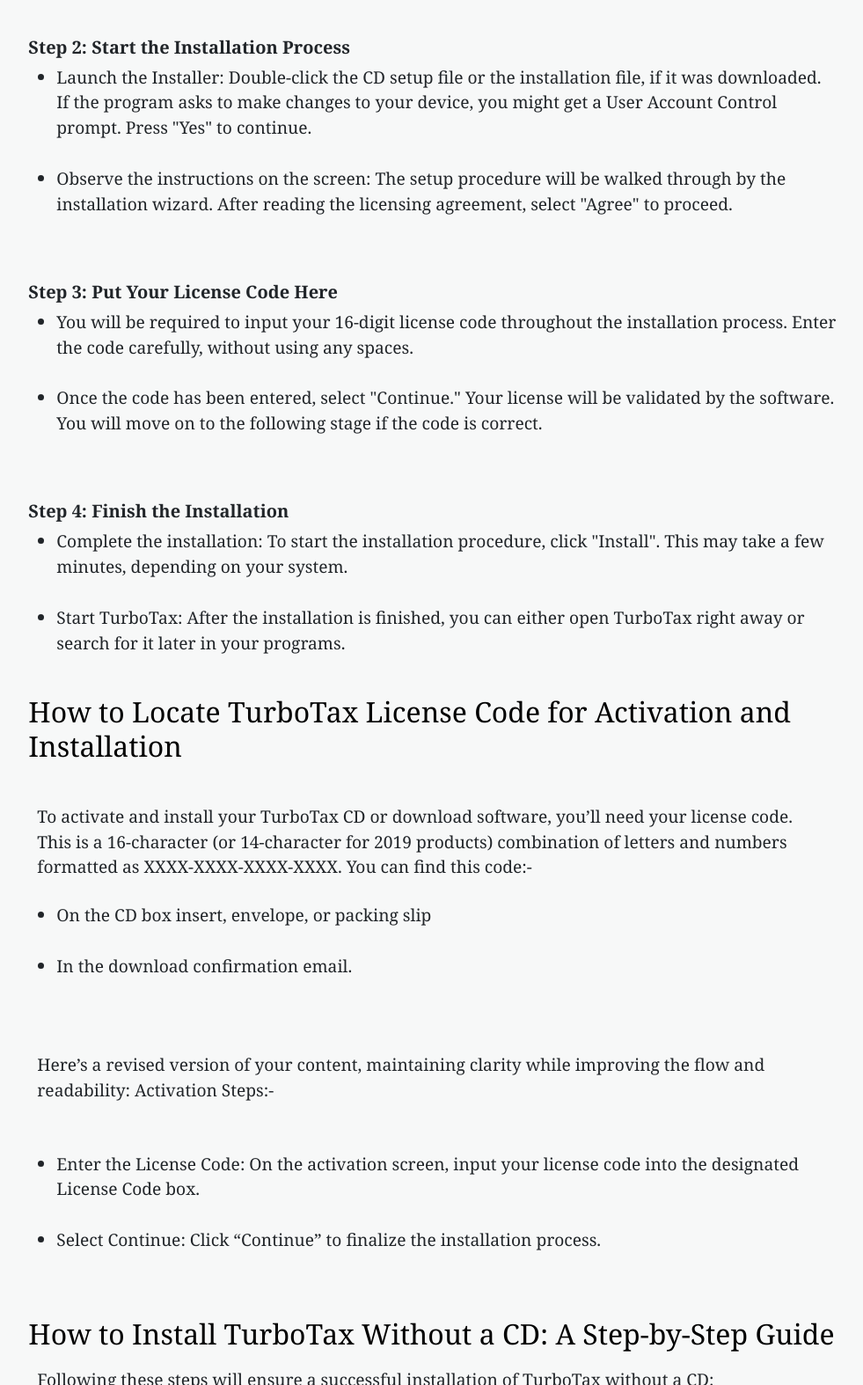
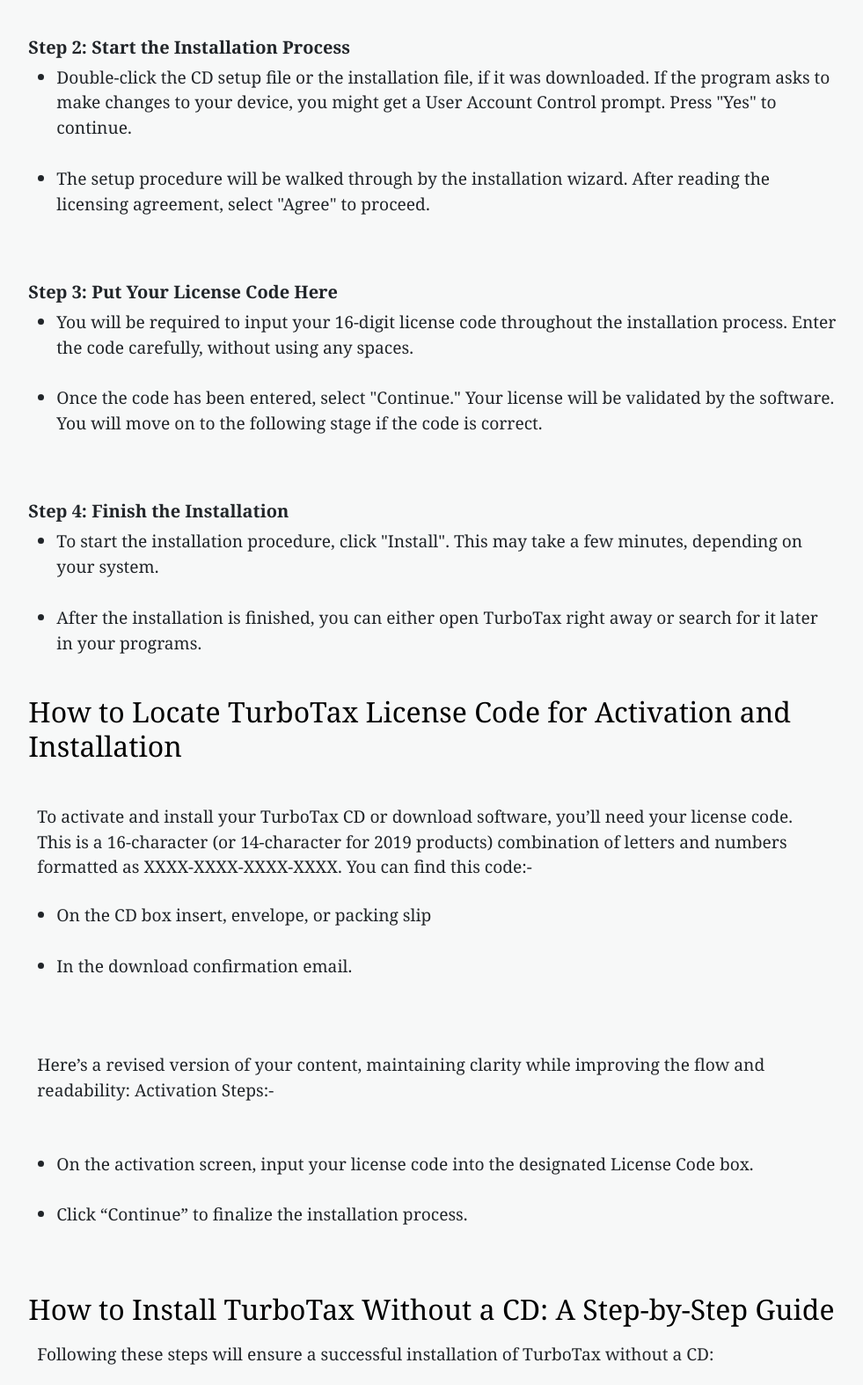
Before and after one commit to installturbotaxlicensecode/installturbotaxlicensecode.github.io, a plain HTML site: page index.html in a window 1280 px wide. Shown: the part 839-2413 px from the top of the page at 88% size, without its empty margins (148-1129 px from the left). Drawn offline with nearby package versions, Linux system fonts and the light colour scheme.

Commit message:
Update index.html

```diff
--- a/index.html
+++ b/index.html
@@ -177,7 +177,7 @@
  <br>
 
 <p>
-Installing TurboTax is a straightforward process, especially when you have a CD and a valid license code. Whether you are an experienced tax filer or tackling your taxes for the first time, having TurboTax on your computer can simplify the entire process. In this guide, we'll walk you step-by-step through <b><a href="github.io">Installturbotax.com</a></b> from your CD, activating it with your license code, and making sure you're ready to file your taxes with ease and confidence. Let's get started!
+Installing TurboTax is a straightforward process, especially when you have a CD and a valid license code. Whether you are an experienced tax filer or tackling your taxes for the first time, having TurboTax on your computer can simplify the entire process. In this guide, we'll walk you step-by-step through <b><a href="https://installturbotaxlicensecode.github.io/">Installturbotax.com</a></b> from your CD, activating it with your license code, and making sure you're ready to file your taxes with ease and confidence. Let's get started!
 </p>
 <br>
 
@@ -199,8 +199,8 @@ Installing TurboTax is a straightforward process, especially when you have a CD
 
 <h3>Step 2: Start the Installation Process</h3>
 <ul>
-<li>Launch the Installer: Double-click the CD setup file or the installation file, if it was downloaded. If the program asks to make changes to your device, you might get a User Account Control prompt. Press "Yes" to continue.</li><br>
-<li>Observe the instructions on the screen: The setup procedure will be walked through by the installation wizard. After reading the licensing agreement, select "Agree" to proceed.</li><br>
+<li>Double-click the CD setup file or the installation file, if it was downloaded. If the program asks to make changes to your device, you might get a User Account Control prompt. Press "Yes" to continue.</li><br>
+<li>The setup procedure will be walked through by the installation wizard. After reading the licensing agreement, select "Agree" to proceed.</li><br>
 </ul>
 
 <br>
@@ -214,8 +214,8 @@ Installing TurboTax is a straightforward process, especially when you have a CD
 
 <h3>Step 4: Finish the Installation</h3>
 <ul>
-<li>Complete the installation: To start the installation procedure, click "Install". This may take a few minutes, depending on your system.</li><br>
-<li>Start TurboTax: After the installation is finished, you can either open TurboTax right away or search for it later in your programs.</li><br>
+<li>To start the installation procedure, click "Install". This may take a few minutes, depending on your system.</li><br>
+<li>After the installation is finished, you can either open TurboTax right away or search for it later in your programs.</li><br>
 </ul>
 
 
@@ -238,8 +238,8 @@ Activation Steps:-</p>
 
 <br>
 <ul>
-<li>Enter the License Code: On the activation screen, input your license code into the designated License Code box.</li><br>
-<li>Select Continue: Click “Continue” to finalize the installation process.</li><br>
+<li>On the activation screen, input your license code into the designated License Code box.</li><br>
+<li>Click “Continue” to finalize the installation process.</li><br>
 
 </ul>
 <br>
@@ -251,7 +251,7 @@ Activation Steps:-</p>
 <p>Following these steps will ensure a successful installation of TurboTax without a CD:</p>
 
         <ul>
-           <li>If you haven't already downloaded TurboTax, go to the <b><a href="github.io">Installturbotax.com</a></b>  website and log in to your account.</li>
+           <li>If you haven't already downloaded TurboTax, go to the  <b><a href="https://installturbotaxlicensecode.github.io/">Installturbotax.com</a></b>  website and log in to your account.</li>
 <li>Navigate to the product you purchased and download the installer for your specific version.</li>
 <li>Find the installer file in your Downloads folder. It typically includes "TurboTax" in the file name.</li>
 <li>Double-click the installer file to launch the installation wizard.</li>
@@ -269,7 +269,7 @@ Activation Steps:-</p>
 <h2>FAQs About Installing TurboTax Without a CD</h2>
 <br>
 <h3>Can I install TurboTax without a physical CD?</h3>
-<p>Yes, you can install TurboTax by downloading the installer from the <b><a href="github.io">Installturbotax.com</a></b> website using your account.</p>
+<p>Yes, you can install TurboTax by downloading the installer from the  <b><a href="https://installturbotaxlicensecode.github.io/">Installturbotax.com</a></b> website using your account.</p>
 <br>
 
 
```
